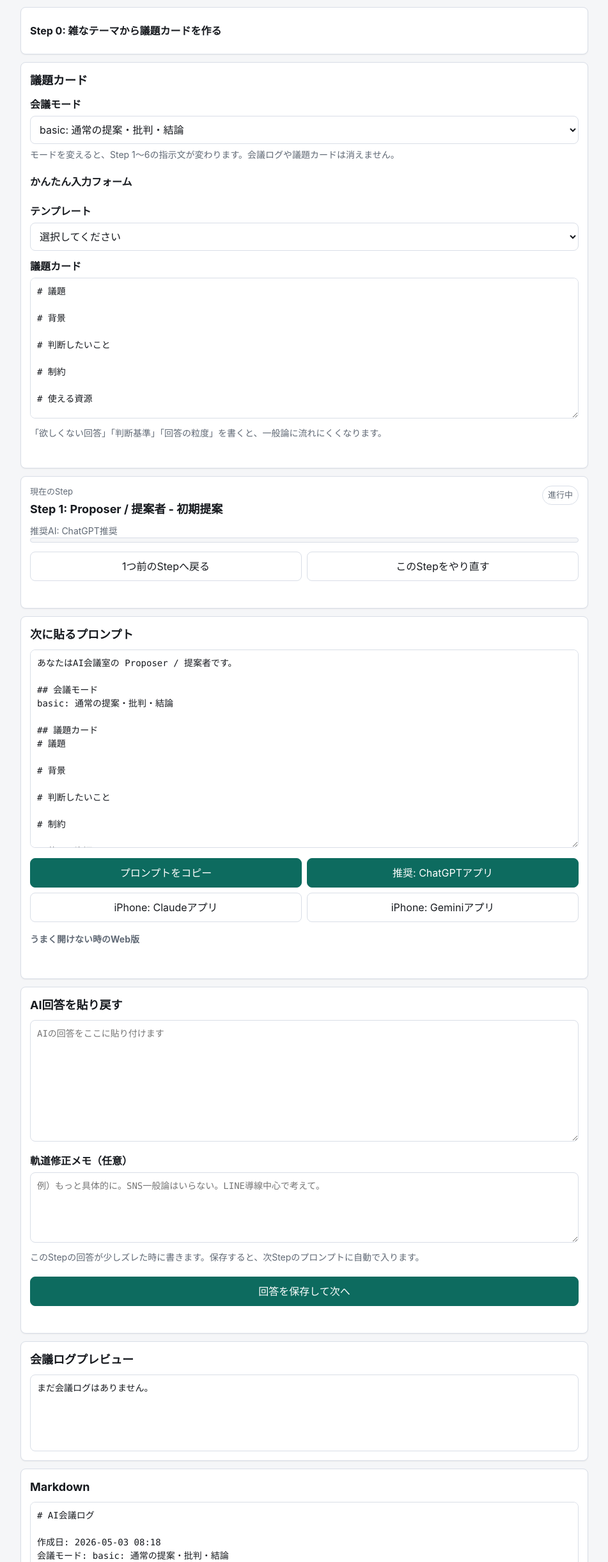
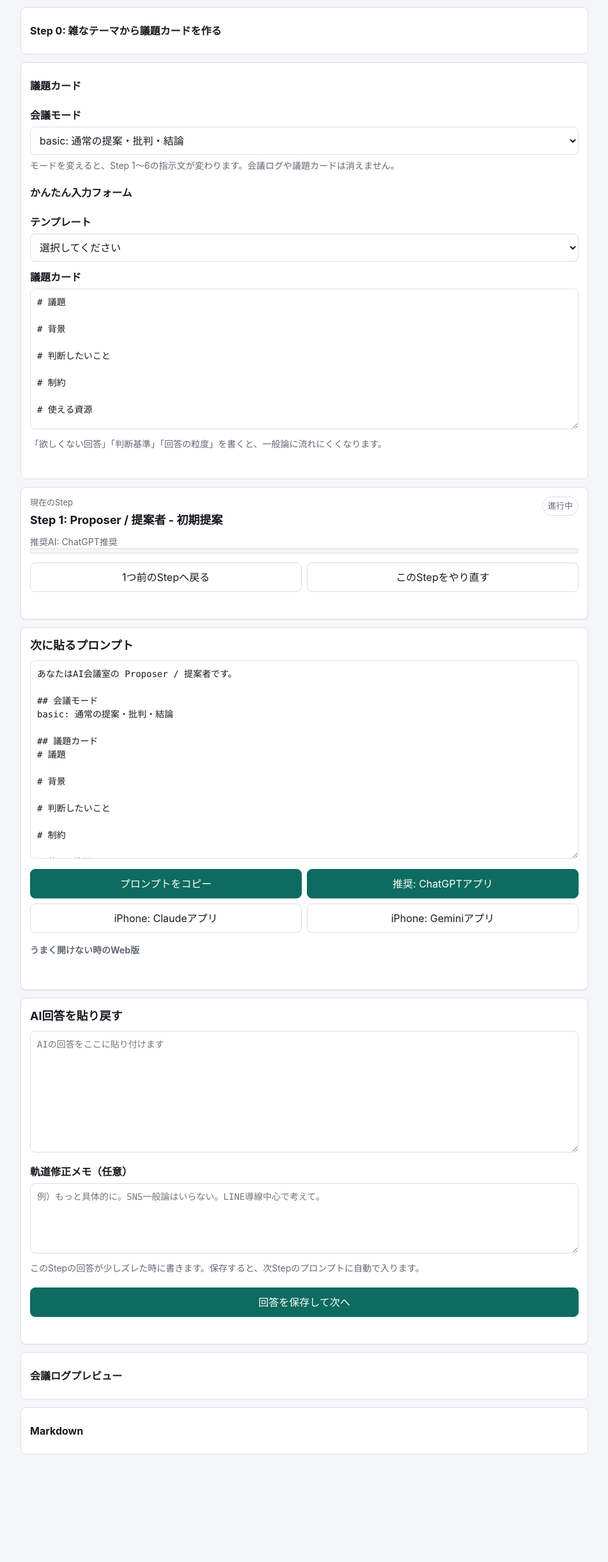
Before and after one commit to cookiekampo/ai-board, a plain HTML site: page docs/index.html in a window 1280 px wide. Shown: the part 119-2560 px from the top of the page at 64% size, without its empty margins (164-1115 px from the left). After the commit the page ends 2420 px from the top, so only its background shows below. Drawn offline with Linux system fonts and the light colour scheme.

Commit message:
Collapse secondary meeting panels

```diff
--- a/docs/index.html
+++ b/docs/index.html
@@ -54,7 +54,7 @@
       <p class="hint">完了にすると、右上ボタンが薄く「初期設定済み」と表示されます。後からいつでも開けます。</p>
     </section>
 
-    <section class="panel">
+    <section class="panel secondary-panel">
       <details>
         <summary>Step 0: 雑なテーマから議題カードを作る</summary>
         <div class="step-zero">
@@ -88,8 +88,9 @@
       </details>
     </section>
 
-    <section class="panel">
-      <h2>議題カード</h2>
+    <section class="panel secondary-panel">
+      <details open>
+        <summary>議題カード</summary>
         <label for="modeSelect">会議モード</label>
         <select id="modeSelect">
           <option value="basic">basic: 通常の提案・批判・結論</option>
@@ -133,6 +134,7 @@
         <textarea id="topicCard" class="topic-card" placeholder="# 議題&#10;集客について"></textarea>
         <p class="hint">「欲しくない回答」「判断基準」「回答の粒度」を書くと、一般論に流れにくくなります。</p>
         <p id="saveStatus" class="status" aria-live="polite"></p>
+      </details>
     </section>
 
     <section class="panel step-panel">
@@ -184,13 +186,16 @@
       <p id="answerStatus" class="status" aria-live="polite"></p>
     </section>
 
-    <section class="panel">
-      <h2>会議ログプレビュー</h2>
+    <section class="panel secondary-panel">
+      <details>
+        <summary>会議ログプレビュー</summary>
         <pre id="logPreview" class="preview"></pre>
+      </details>
     </section>
 
-    <section class="panel">
-      <h2>Markdown</h2>
+    <section class="panel secondary-panel">
+      <details>
+        <summary>Markdown</summary>
         <textarea id="markdownText" class="markdown" readonly></textarea>
         <div class="button-grid">
           <button id="copyMarkdownButton" class="primary" type="button">Markdownをコピー</button>
@@ -198,6 +203,7 @@
           <button id="downloadMarkdownButton" type="button">Markdownをダウンロード</button>
         </div>
         <p id="markdownStatus" class="status" aria-live="polite"></p>
+      </details>
     </section>
   </main>
 
--- a/docs/service-worker.js
+++ b/docs/service-worker.js
@@ -1,4 +1,4 @@
-const CACHE_NAME = "ai-board-static-v0.1.2";
+const CACHE_NAME = "ai-board-static-v0.1.3";
 const APP_ASSETS = [
   "./",
   "./index.html",
--- a/docs/style.css
+++ b/docs/style.css
@@ -113,6 +113,10 @@ summary {
   box-shadow: var(--shadow);
   padding: 14px;
   margin: 12px 0;
+}
+
+.secondary-panel {
+  box-shadow: none;
 }
 
 label {
```
Lines whose indentation alone changed are shown as unchanged.
